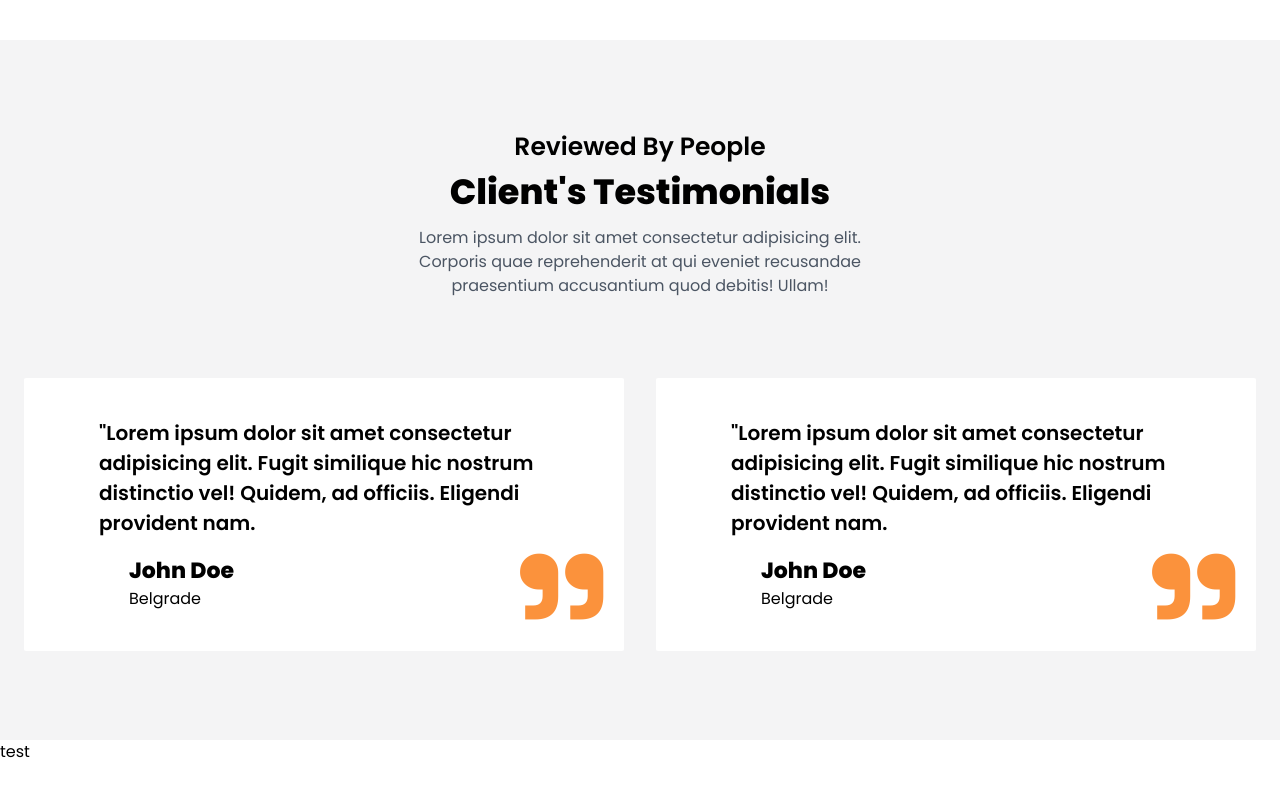
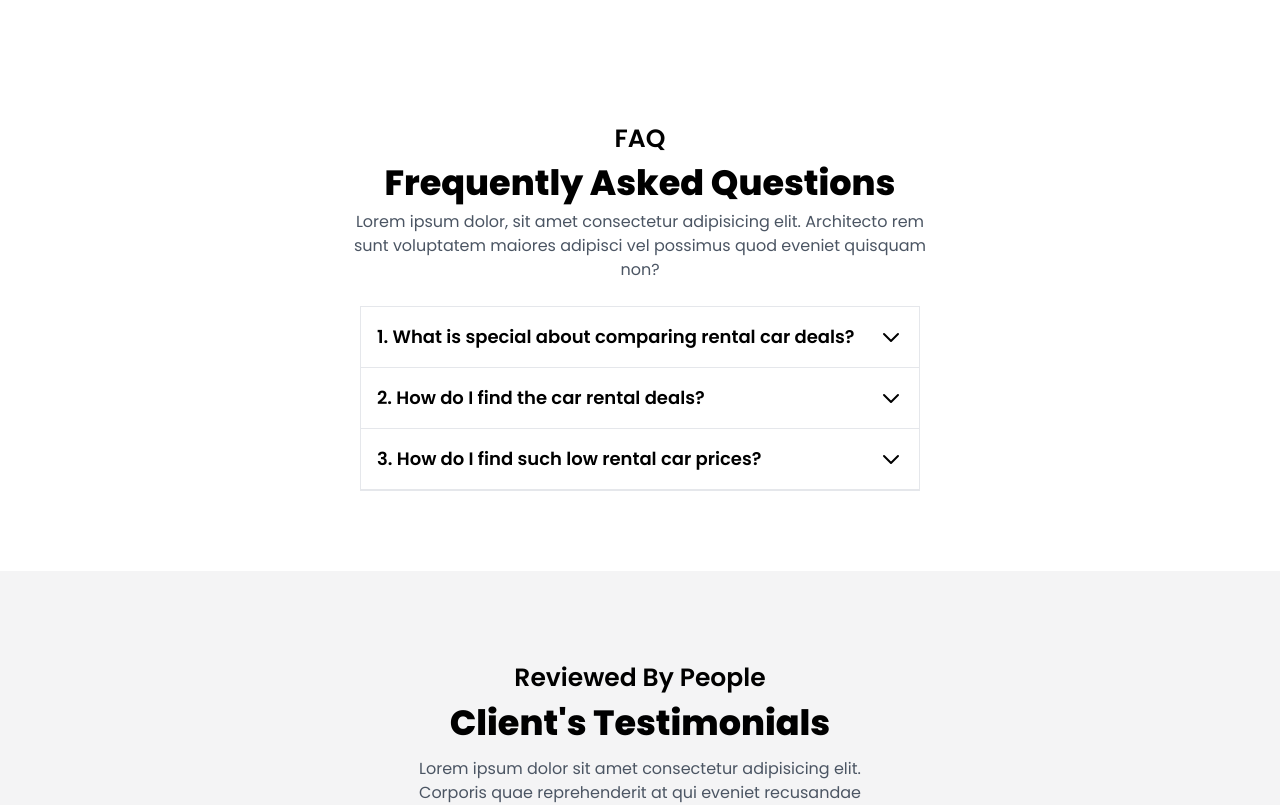
Before and after one commit to VahapCanDongel/car-hire, a React (Vite) app: page / in a window 1280 px wide. Shown: the part 3180-3985 px from the top of the page. Before the commit the page ends 3964 px from the top, so only its background shows below. Built offline with nearby package versions, Linux system fonts and the light colour scheme.

Commit message:
Added accordion

```diff
--- a/src/App.jsx
+++ b/src/App.jsx
@@ -17,8 +17,9 @@ export default function App() {
       <VehiclesInformation />
       <SloganDivider />
       <Deals />
+      <Faq />
       <Testimonials />
-      <Faq />
+
     </div>
   )
 }
--- /dev/null
+++ b/src/components/AccordionItem.jsx
@@ -0,0 +1,35 @@
+import { useState } from "react";
+
+export default function AccordionItem({title, content}){
+    const [isOpen, setIsOpen] = useState(false);
+
+    const toggleAccordion = () => {
+      setIsOpen(!isOpen);
+    };
+
+    return (
+      <div className="border-b">
+        <div
+          className="flex justify-between items-center p-4 cursor-pointer"
+          onClick={toggleAccordion}
+        >
+          <h3 className="text-lg font-semibold">{title}</h3>
+          <svg
+            xmlns="http://www.w3.org/2000/svg"
+            className={`h-6 w-6 ${isOpen ? "transform rotate-180" : ""}`}
+            fill="none"
+            viewBox="0 0 24 24"
+            stroke="currentColor"
+          >
+            <path
+              strokeLinecap="round"
+              strokeLinejoin="round"
+              strokeWidth={2}
+              d="M19 9l-7 7-7-7"
+            />
+          </svg>
+        </div>
+        {isOpen && <div className="p-4">{content}</div>}
+      </div>
+    );
+}
--- a/src/sections/Faq.jsx
+++ b/src/sections/Faq.jsx
@@ -1,7 +1,23 @@
+import AccordionItem from "../components/AccordionItem"
+
 export default function Faq(){
     return(
-        <div>
-                test
+        <div className="p-20 flex flex-col justify-center items-center gap-6">
+            <div className="flex justify-center items-center w-full flex-col">
+                <div className="text-[25px] font-semibold">FAQ</div>
+                <div className="text-[35px] font-bold">Frequently Asked Questions</div>
+
+                <p className="w-[600px] text-center text-gray-600">Lorem ipsum dolor, sit amet consectetur adipisicing elit. Architecto rem sunt voluptatem maiores adipisci vel possimus quod eveniet quisquam non?</p>
+            </div>
+
+
+
+            <div className="w-2/4 border">
+                <AccordionItem title="1. What is special about comparing rental car deals?" content="Comparing rental car deals is important as it helps find the best deal that fits your budget and requirements, ensuring you get the most value for your money. By comparing various options, you can find deals that offer lower prices, additional services, or better car models. You can find car rental deals by researching online and comparing prices from different rental companies."/>
+                <AccordionItem title="2. How do I find the car rental deals?" content="You can find car rental deals by researching online and comparing prices from different rental companies. Websites such as Expedia, Kayak, and Travelocity allow you to compare prices and view available rental options. It is also recommended to sign up for email newsletters and follow rental car companies on social media to be informed of any special deals or promotions."/>
+                <AccordionItem title="3. How do I find such low rental car prices?" content="Book in advance: Booking your rental car ahead of time can often result in lower prices. Compare prices from multiple companies: Use websites like Kayak, Expedia, or Travelocity to compare prices from multiple rental car companies. Look for discount codes and coupons: Search for discount codes and coupons that you can use to lower the rental price. Renting from an off-airport location can sometimes result in lower prices."/>
+            </div>
+
         </div>
     )
 }
```
